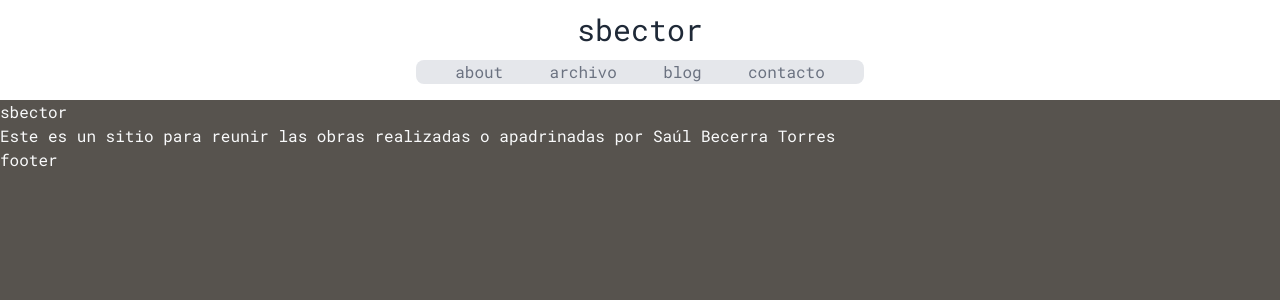
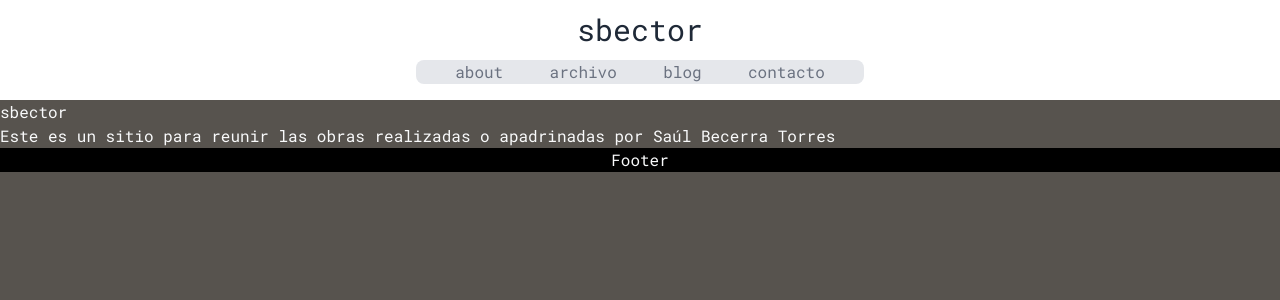
Before and after one commit to Sbector/artista, a Next.js app: page /about in a window 1280 px wide. Shown: the top 300 px of the page. Built offline with nearby package versions, Linux system fonts and the light colour scheme.

Commit message:
Add footer

```diff
--- /dev/null
+++ b/src/app/_components/Footer.tsx
@@ -0,0 +1,10 @@
+export default function Footer() {
+    return (
+        <footer className="
+        w-screen
+        bg-black
+        text-center">
+            <p>Footer</p>
+        </footer>
+    )
+}
--- a/src/app/layout.tsx
+++ b/src/app/layout.tsx
@@ -1,6 +1,7 @@
 import './globals.css'
 import { Roboto_Mono } from 'next/font/google'
 import Header from './_components/Header'
+import Footer from './_components/Footer'
 
 const roboto = Roboto_Mono({
   subsets: ['latin'],
@@ -25,9 +26,7 @@ export default function RootLayout({
       <body>
         <Header/>
         {children}
-        <footer>
-          <p>footer</p>
-        </footer>
+        <Footer/>
       </body>
     </html>
   )
```
